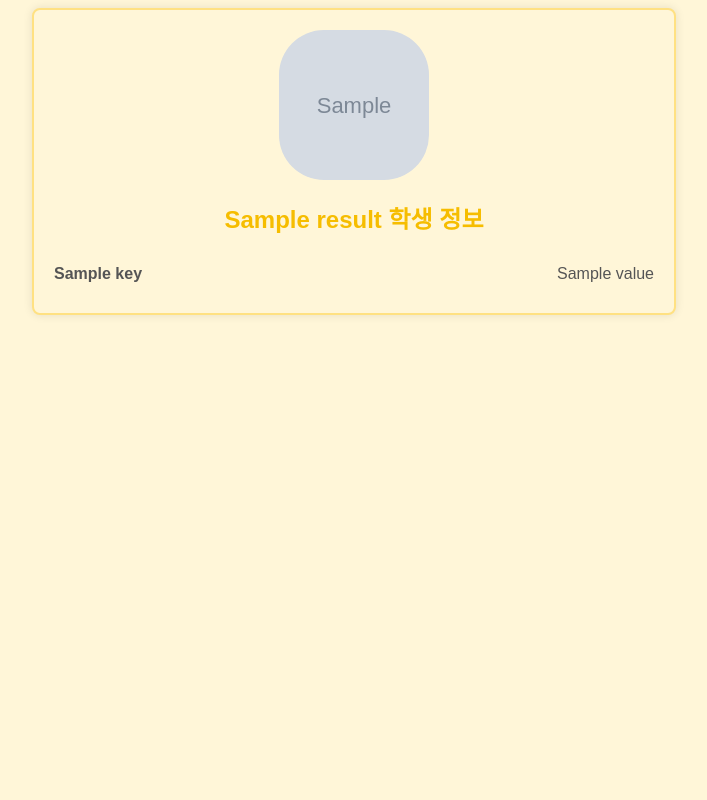
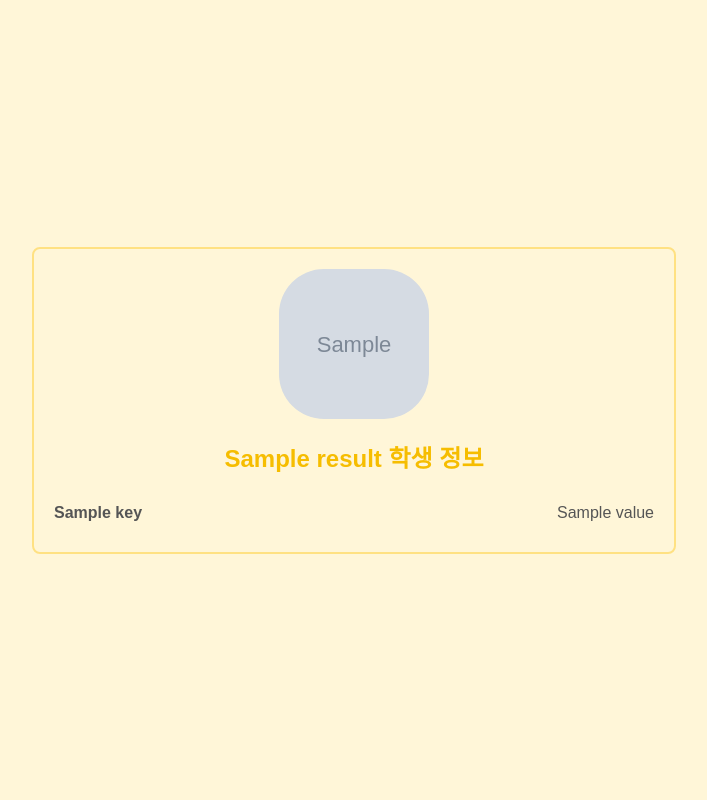
Before and after one commit to CSID-DGU/2024-2-OSSPrac-azaping-01, a Flask app: template flask1/templates/app_result.html in a window 1280 px wide. Shown: the whole page, without its empty margins (286-993 px from the left). Run offline with Flask 3, Linux system fonts and the light colour scheme; the template is opened without the code that fills it: most values are stand-ins (such as "Sample title", 1, 10 or a date in 2020); grey boxes marked "Sample" are stand-in pictures; some web fonts are replaced.

Commit message:
레이아웃 중앙정렬

```diff
--- a/flask1/templates/app_result.html
+++ b/flask1/templates/app_result.html
@@ -10,6 +10,11 @@
         }
         body {
             background-color: #FFF6D8;
+            display: flex;
+            justify-content: center;
+            align-items: center;
+            height: 100vh;
+            margin: 0;
         }
 
         .container {
@@ -22,7 +27,6 @@
             border: 2px solid #FFE182;
             border-radius: 8px;
             padding: 20px;
-            box-shadow: 0 0 10px rgba(0, 0, 0, 0.1);
         }
 
         .title {
```
